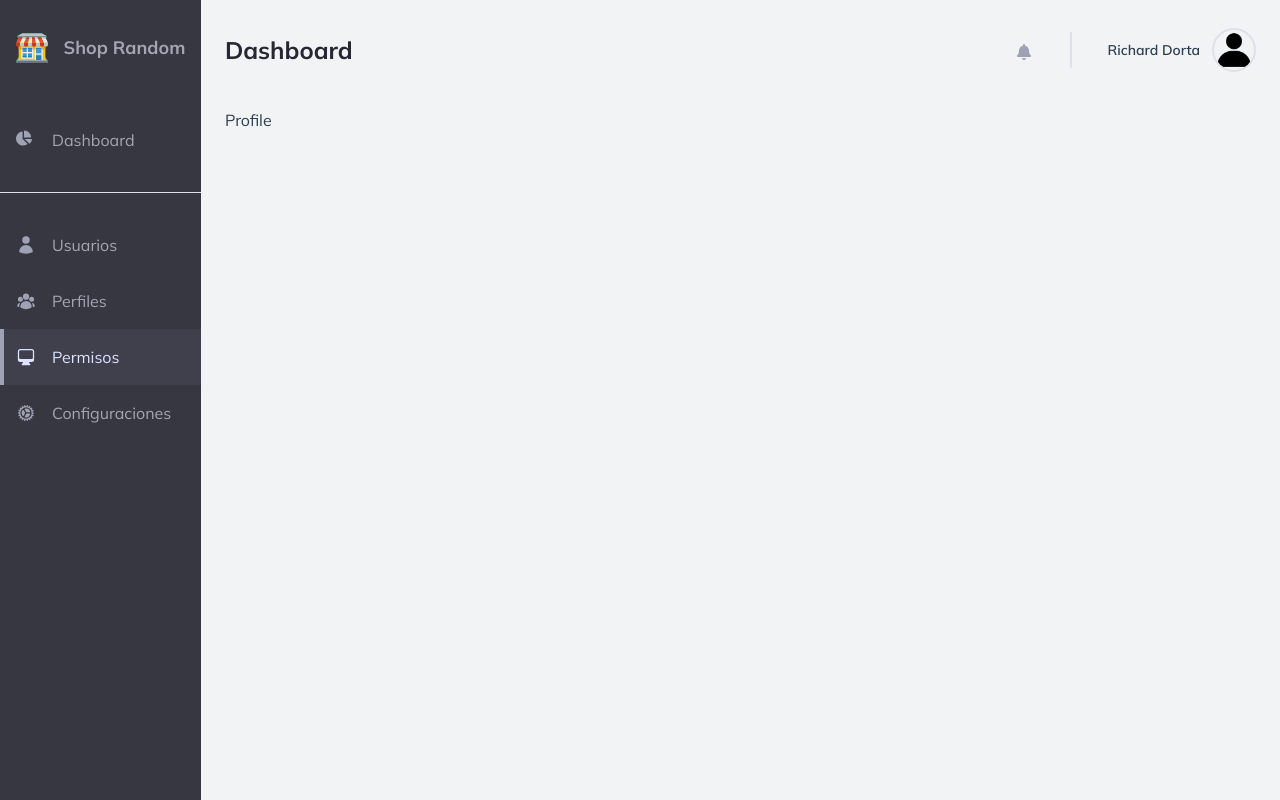
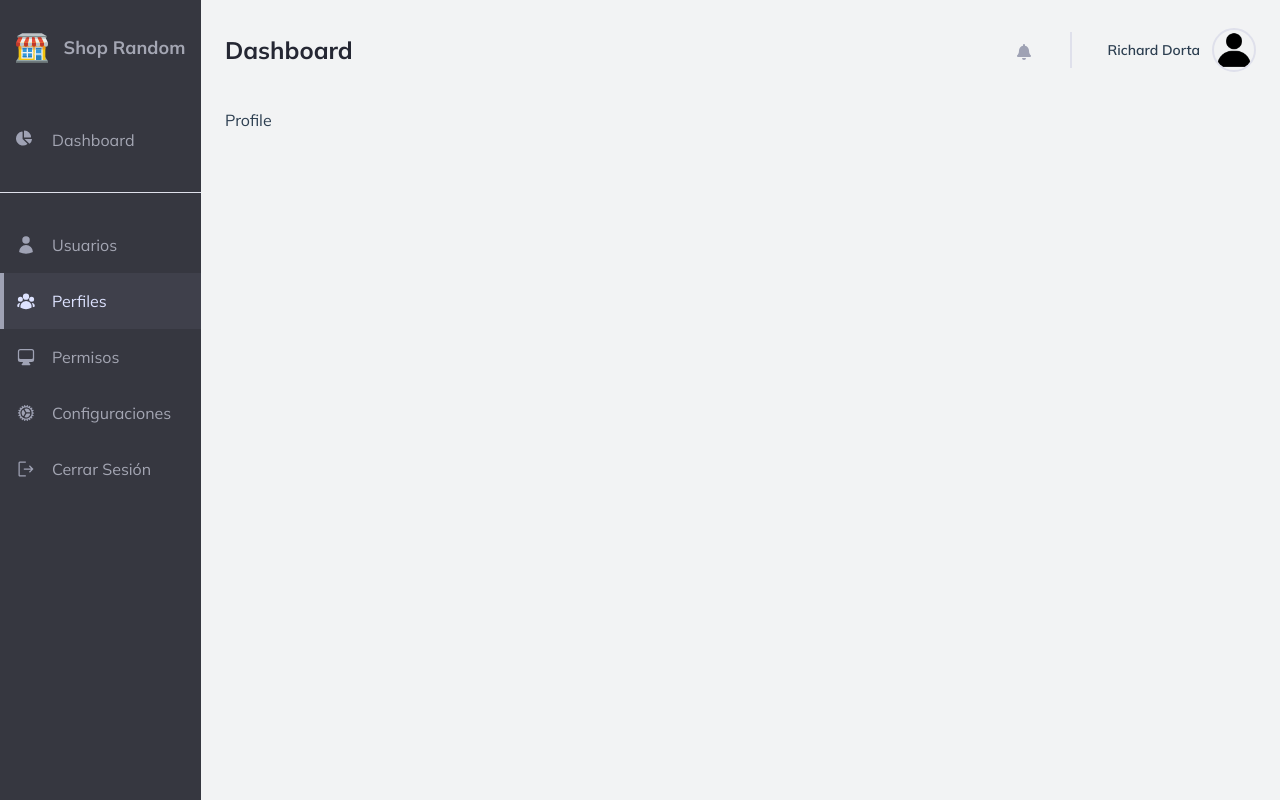
Before and after one commit to RFDO93/shop-random, a Next.js app: page /admin/profile in a window 1280 px wide. Built offline with nearby package versions, Linux system fonts and the light colour scheme; no server answers; sample sign-in values are in the browser's storage.

Commit message:
List menu custom and add uiSlice

```diff
--- a/src/components/MenuDashboardComponent.jsx
+++ b/src/components/MenuDashboardComponent.jsx
@@ -1,41 +1,38 @@
+import { listMenu } from '@/constants/menu'
 import { ItemNavBarComponent } from './ItemNavBarComponent'
+import { IconsComponent } from './IconsComponent'
+import { useAuth } from '@/hooks/useAuth'
 
 export const MenuDashboardComponent = () => {
+  const { onLogout } = useAuth()
   return (
     <nav>
       <ul>
-        <ItemNavBarComponent
-          title='Dashboard'
-          icon='graphic'
-          route='/admin'
-          active
-        />
+        {listMenu.map((routeObj, index) => {
+          const isSeparator = !routeObj.path
 
-        <div className=' w-full h-px bg-[#DFE0EB] my-6 ' />
+          if (isSeparator) {
+            return (<div key={`separator-${index}`} className=' w-full h-px bg-[#DFE0EB] my-6 ' />)
+          }
 
-        <ItemNavBarComponent
-          title='Usuarios'
-          icon='user'
-          route='/admin/user'
-        />
-
-        <ItemNavBarComponent
-          title='Perfiles'
-          icon='profile'
-          route='/admin/permission'
-        />
-
-        <ItemNavBarComponent
-          title='Permisos'
-          icon='monitor'
-          route='/admin/profile'
-        />
-
-        <ItemNavBarComponent
-          title='Configuraciones'
-          icon='setting'
-          route='/admin/setting'
-        />
+          return (
+            <ItemNavBarComponent
+              key={routeObj.path}
+              title={routeObj.name}
+              icon={routeObj.icon}
+              route={routeObj.path}
+            />
+          )
+        })}
+        <li onClick={onLogout} className='flex flex-row pl-4 items-center gap-4 w-full  min-h-[3.5rem] relative font-normal cursor-pointer'>
+          <IconsComponent
+            width='20'
+            height='20'
+            icon='logout'
+            fill='#9FA2B4'
+          />
+          <p className='text-[#A4A6B3] flex-1'>Cerrar Sesión</p>
+        </li>
       </ul>
     </nav>
   )
--- /dev/null
+++ b/src/constants/menu.ts
@@ -0,0 +1,35 @@
+import { RouteActiveInterface } from '@/interface/UiInterface'
+
+export const listMenu: RouteActiveInterface[] = [
+  {
+    name: 'Dashboard',
+    path: '/admin',
+    icon: 'graphic'
+  },
+  // Si esta vació es un separador
+  {
+    name: '',
+    path: '',
+    icon: ''
+  },
+  {
+    name: 'Usuarios',
+    path: '/admin/user',
+    icon: 'user'
+  },
+  {
+    name: 'Perfiles',
+    path: '/admin/profile',
+    icon: 'profile'
+  },
+  {
+    name: 'Permisos',
+    path: '/admin/permission',
+    icon: 'monitor'
+  },
+  {
+    name: 'Configuraciones',
+    path: '/admin/setting',
+    icon: 'setting'
+  }
+]
--- /dev/null
+++ b/src/interface/UiInterface.ts
@@ -0,0 +1,10 @@
+export interface RouteActiveInterface {
+  name: string
+  path?: string
+  icon: string
+}
+
+// Define a type for the slice state
+export interface UIState {
+  routeActive?: RouteActiveInterface
+}
--- a/src/layouts/DashboardLayout.tsx
+++ b/src/layouts/DashboardLayout.tsx
@@ -1,12 +1,31 @@
-import React from 'react'
+import React, { useEffect } from 'react'
 import { AsideComponent } from '@/components/AsideComponent'
 import { NavbarHeaderComponent } from '@/components/NavbarHeaderComponents'
+import { useRouter } from 'next/router'
+import { useDispatch } from 'react-redux'
+import { listMenu } from '@/constants/menu'
+import { setRouteActive } from '@/store/ui/uiSlice'
 
 type Props = {
   children: React.ReactNode
 }
 
 export const DashboardLayout: React.FC<Props> = ({ children }) => {
+  const { asPath } = useRouter()
+  const dispatch = useDispatch()
+
+  useEffect(() => {
+    handleActiveItem(asPath)
+    // eslint-disable-next-line react-hooks/exhaustive-deps
+  }, [asPath])
+
+  const handleActiveItem = (path: string) => {
+    const getRoute = listMenu.find((item) => item.path === path)
+    if (getRoute) {
+      dispatch(setRouteActive(getRoute))
+    }
+  }
+
   return (
     <div className='flex flex-row'>
       <AsideComponent />
--- a/src/store/store.ts
+++ b/src/store/store.ts
@@ -1,8 +1,11 @@
 import { configureStore } from '@reduxjs/toolkit'
 import { TypedUseSelectorHook, useDispatch, useSelector } from 'react-redux'
+import uiSliceReducer from './ui/uiSlice'
 
 export const store = configureStore({
-  reducer: {}
+  reducer: {
+    ui: uiSliceReducer
+  }
 })
 
 // Infer the `RootState` and `AppDispatch` types from the store itself
--- /dev/null
+++ b/src/store/ui/uiSlice.ts
@@ -0,0 +1,22 @@
+import { PayloadAction, createSlice } from '@reduxjs/toolkit'
+import { RouteActiveInterface, UIState } from '@/interface/UiInterface'
+
+// Define the initial state using that type
+const initialState: UIState = {
+  routeActive: undefined
+}
+
+export const uiSlice = createSlice({
+  name: 'ui',
+  // `createSlice` will infer the state type from the `initialState` argument
+  initialState,
+  reducers: {
+    setRouteActive: (state, action: PayloadAction<RouteActiveInterface>) => {
+      state.routeActive = action.payload
+    }
+  }
+})
+
+export const { setRouteActive } = uiSlice.actions
+
+export default uiSlice.reducer
```
